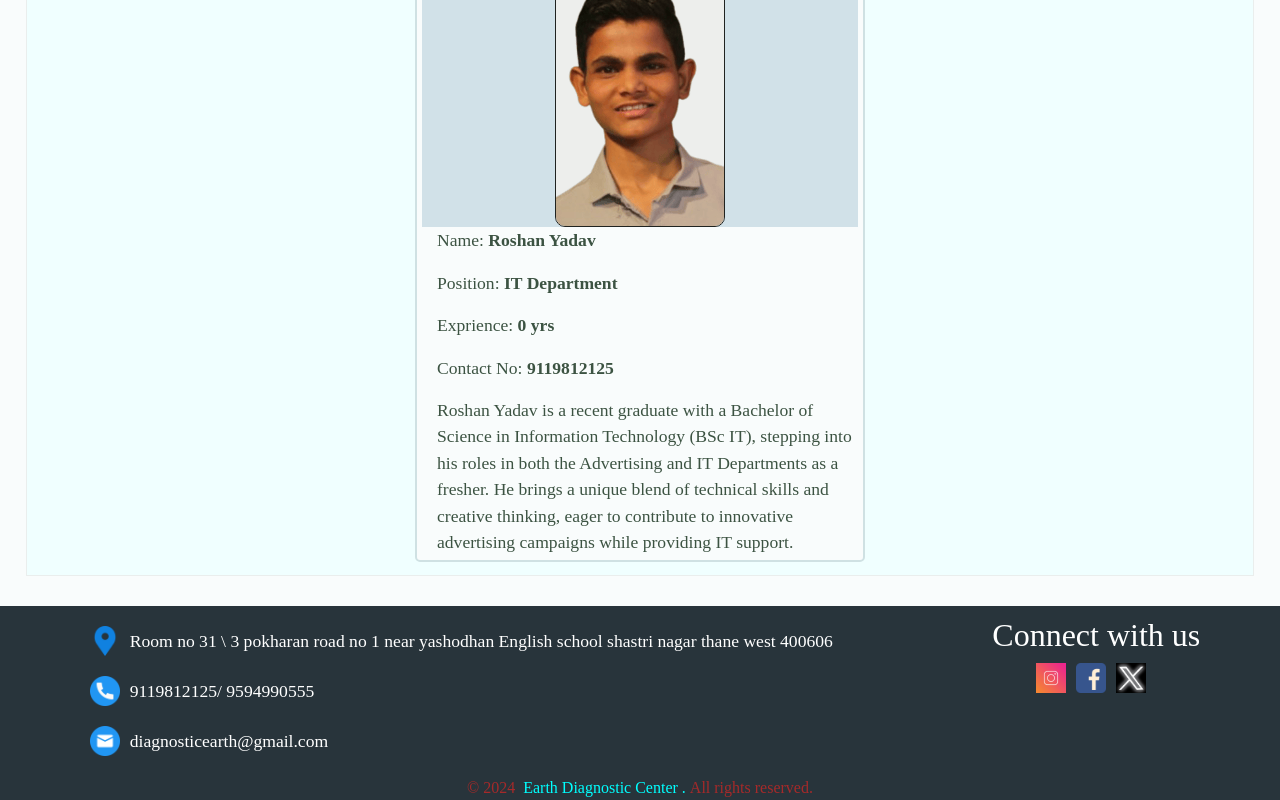
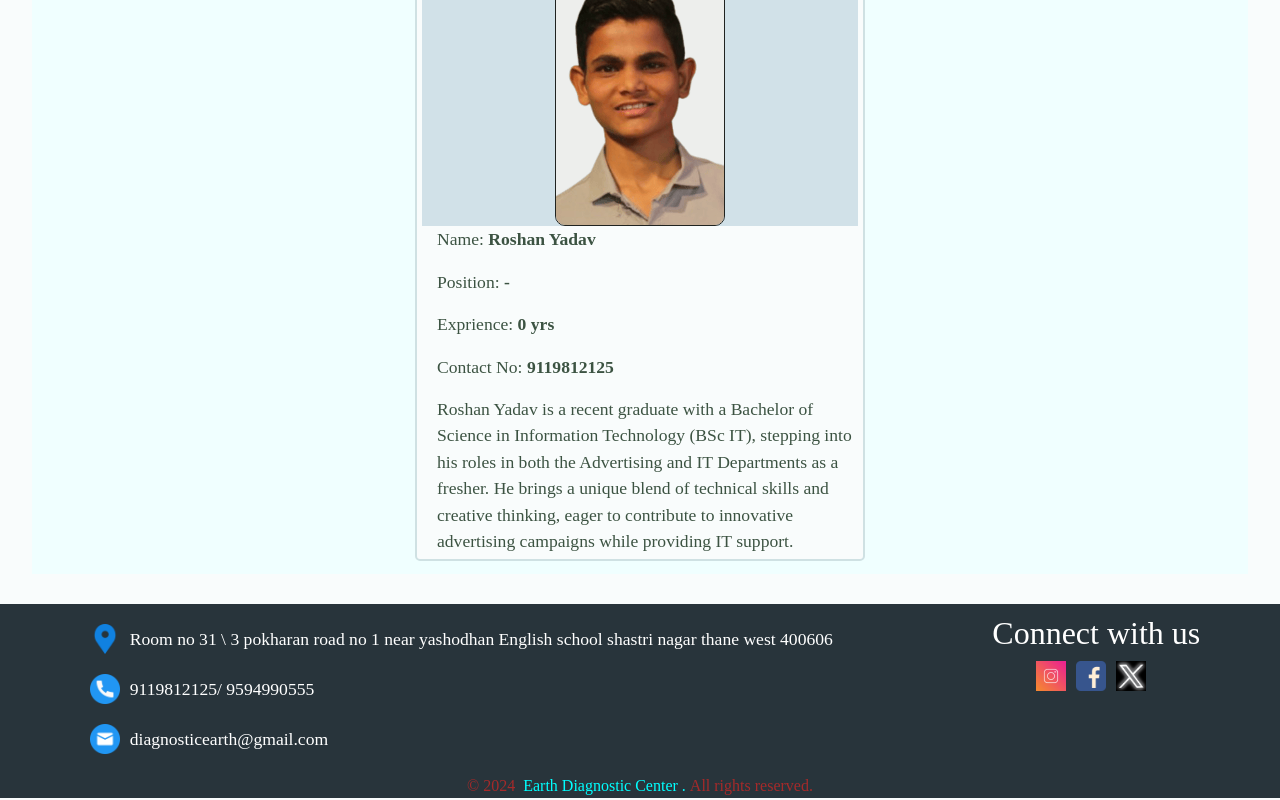
Before and after one commit to roshanyadav432/Earth-Diagnostic-Center, a React (Vite) app: page /our-team in a window 1280 px wide. Shown: the part 929-1729 px from the top of the page. Built offline with nearby package versions, Linux system fonts and the light colour scheme.

Commit message:
may be final

```diff
--- a/src/App.css
+++ b/src/App.css
@@ -430,17 +430,15 @@ font-size: 1.2rem;
 }
 
 .team{
-  width: 96%;
-  margin-left: 2%;
-  border: 1px solid rgb(234, 238, 237);
+  width: 95%;
+  margin-left: 2.5%;
+  /* border: 1px solid rgb(234, 238, 237); */
   padding: 1%;
   background-color: azure;
   display: flex;
   flex-wrap: wrap;
   gap:20px;
   justify-content: center;
- /* height: 100vh; */
-  /* min-width: 400px; */
 }
 
 .docs{
@@ -472,7 +470,7 @@ font-size: 1.2rem;
 }
 
 #docImage:hover{
-
+ transform: scale(1.1);
   box-shadow: 1px 1px 4px 1px rgb(135, 157, 193);
 }
 
--- a/src/components/OurTeam.jsx
+++ b/src/components/OurTeam.jsx
@@ -25,7 +25,7 @@ function OurTeam() {
     },
     {
       name: "Roshan Yadav",
-      position: "IT Department",
+      position: "-",
       exprience: "0",
       contact: 9119812125,
       img: img3,
```
